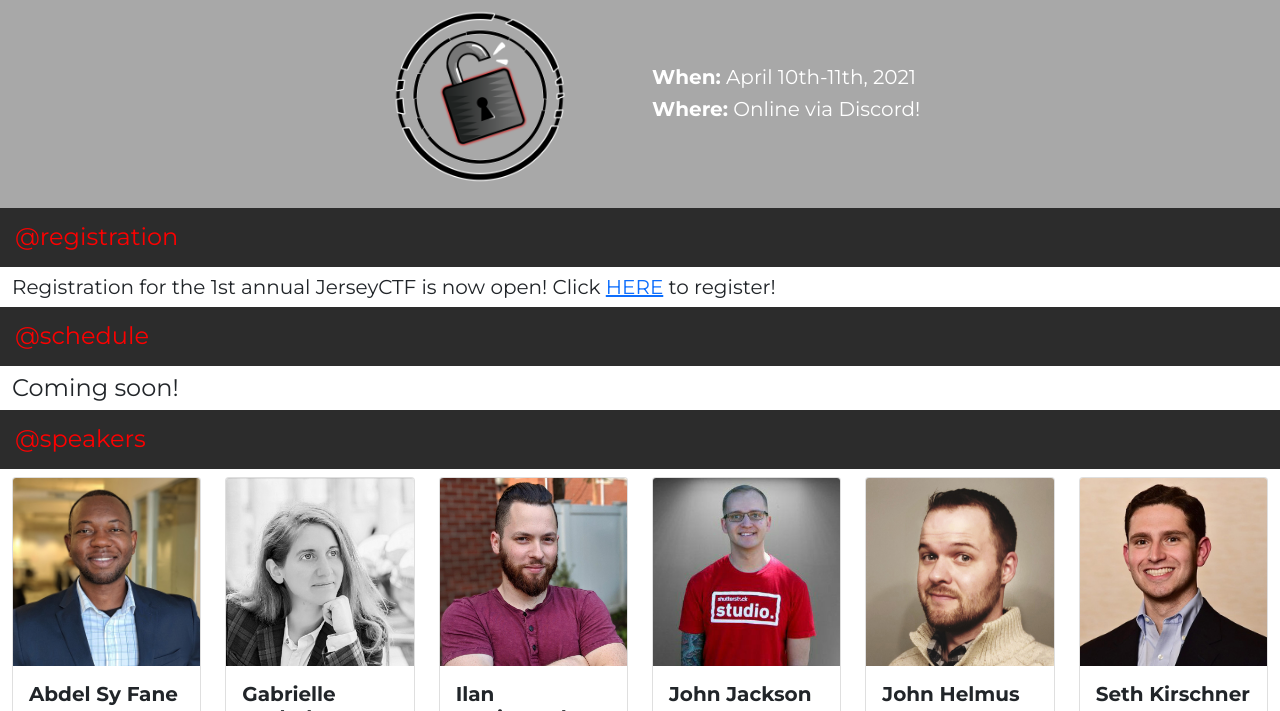
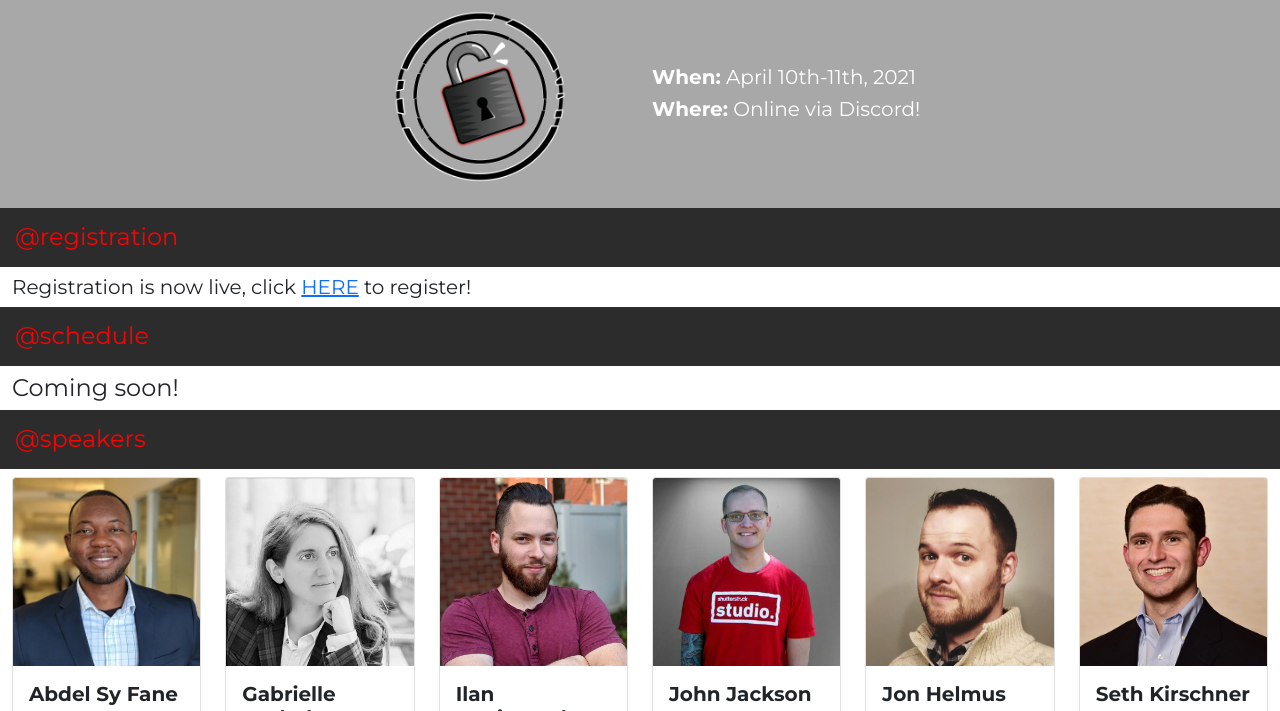
Before and after one commit to njitacm/jerseyctf-website, a plain HTML site: page index.html in a window 1280 px wide. Shown: the part 80-791 px from the top of the page. Drawn offline with nearby package versions, Linux system fonts and the light colour scheme.

Commit message:
Minor Fixes to Spelling and Descriptions

```diff
--- a/index.html
+++ b/index.html
@@ -65,14 +65,10 @@
         <div class="row justify-content-center" style="background-color: #a8a8a8;">
             <div class="col3"></div>
             <div class="col-3 col-center">
-
-                <!--<img src="img/wide_scren.png" class="img-thumbnail" alt="JerseyCTF Landing Page"> -->
                 <img src="img/lock2.png" class="mx-auto d-block" alt="JerseyCTF Landing Page" width="75%">
 
             </div>
             <div class="col-3 col align-self-center">
-                <!--<img src="img/wide_scren.png" class="img-thumbnail" alt="JerseyCTF Landing Page"> -->
-
                 <h5 class="title-info"><b>When:</b> April 10th-11th, 2021</h5>
                 <h5 class="title-info"><b>Where:</b> Online via Discord!</h5>
 
@@ -82,8 +78,7 @@
         </div>
         <div id="registration" class="row">
             <h4 class="jerctf">@registration</h4>
-            <!-- TODO: Add link to the href below-->
-            <h5>Registration for the 1st annual JerseyCTF is now open! Click <a
+            <h5>Registration is now live, click <a
                     href="https://forms.gle/psChLqsWHqL6DhxGA">HERE</a> to register!</h5>
         </div>
 
@@ -172,9 +167,9 @@
             <div class="col-md-4 col-lg-2 col-sm-6" style="padding-bottom: 7px;">
                 <div class="card">
 
-                    <img src="img/JonHelmus.jpg" class="card-img-top" alt="John Helmus">
+                    <img src="img/JonHelmus.jpg" class="card-img-top" alt="Jon Helmus">
                     <div class="card-body">
-                        <h5 style="font-weight: bold;" class="card-title">John Helmus</h5>
+                        <h5 style="font-weight: bold;" class="card-title">Jon Helmus</h5>
 
                         <p>Manager of Pentest Community, Cobalt.io<br><br><br>Speaker Topic:<br><i>Functional Testing: A
                                 New Era of Pentesting</i><br><br><br>
@@ -206,8 +201,7 @@
                     <div class="card-body">
                         <h5 style="font-weight: bold;" class="card-title">William Price</h5>
 
-                        <p>President, CyberX<br><br><br><br>Speaker Topic:<br><i>Hacking Humans: Using OSINT for Social
-                                Engineering Scenarios</i><br><br>
+                        <p>President, CyberX<br><br><br><br>Speaker Topic:<br><i>Hacking Humans: Using OSINT to Put Together Social Engineering Scenarios that Work</i><br><br>
                             <a href="https://www.linkedin.com/in/cyberxcyecurityspecialistbers/">LinkedIn</a>
                         </p>
                     </div>
@@ -215,7 +209,7 @@
             </div>
 
             <!---
-            <div class="col-md-4 col-lg-3 col-sm-6" style="padding-bottom: 7px;">
+            <div class="col-md-4 col-lg-2 col-sm-6" style="padding-bottom: 7px;">
                 <div class="card">
 
                     <img src="img/person_placeholder.png" class="card-img-top" alt="NAME OF PERSON">
```
